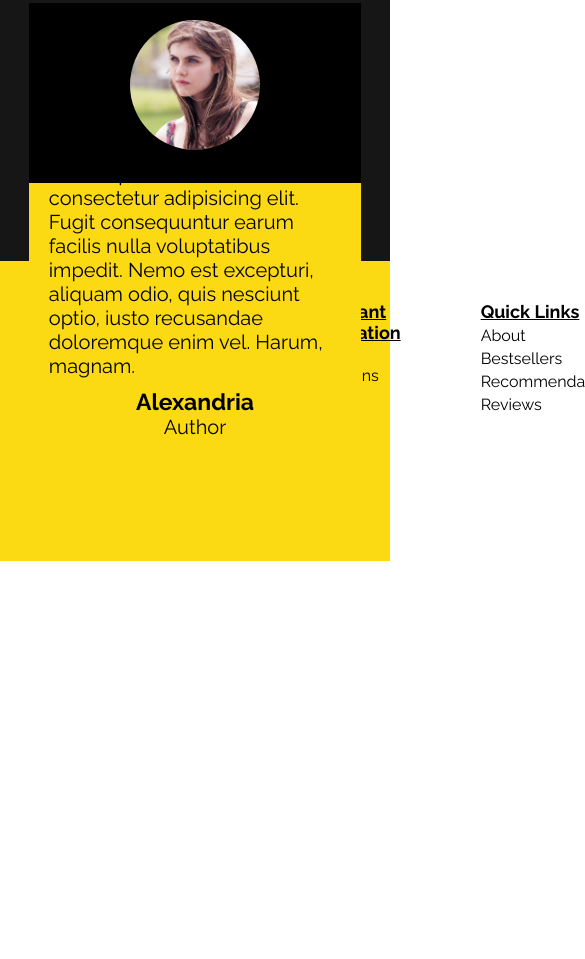
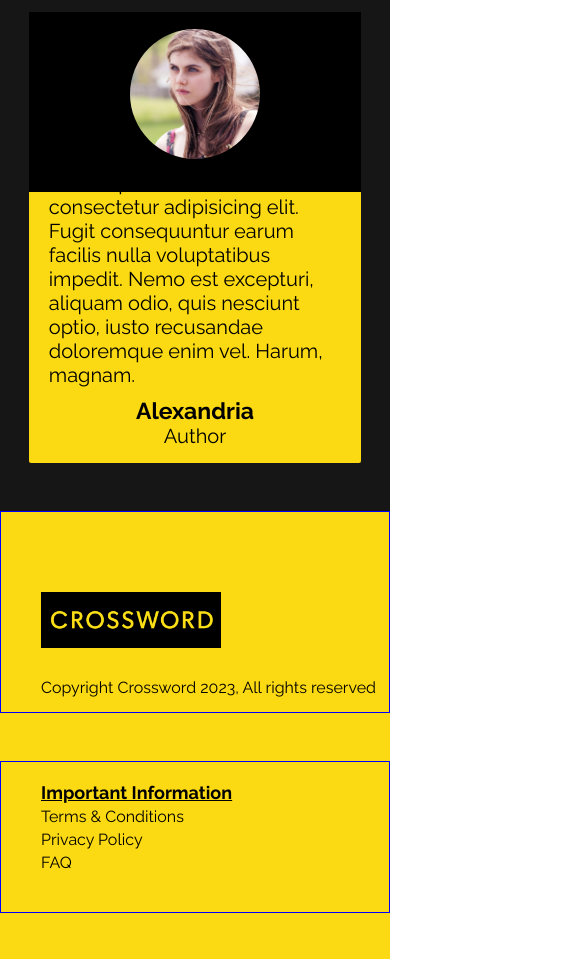
Before and after one commit to tharun-selvam/spats-task, a plain HTML site: page index.html in a window 390 px wide. Shown: the part 8909-9868 px from the top of the page, 585 px wide, since content can reach past the window. Drawn offline with Linux system fonts and the light colour scheme.

Commit message:
made footer responsive for mobile vview

```diff
--- a/css files/footer.css
+++ b/css files/footer.css
@@ -8,7 +8,7 @@
 
 .footer-logo img{
    width: 180px;
-   margin-top: 40px;
+   margin-top: 80px;
 }
 
 .footer-logo{
@@ -27,7 +27,6 @@
 
 .important-info{
    height: 300px;
-
    font-family: Raleway;
    padding-left: 80px;
 }
@@ -50,16 +49,14 @@
    font-weight: 700;
    font-size: 18px;
    text-decoration: underline;
-   margin-top: 40px;
+   margin-top: 80px;
 }
 
 .icons{
-
    height: 300px;
    display: flex;
    flex-direction: column;
-   padding-top: 40px;
-   padding: 40px 20px;
+   padding: 80px 20px;
    align-items: center;
 }
 
@@ -68,3 +65,60 @@
    font-size: 20px;
 
 }
+
+@media only screen and (max-width: 700px){
+   .footer{
+      height: 1150px;
+      background-color: rgb(251, 217, 19);
+      display: flex;
+      flex-direction: column;
+   }
+
+   .footer-logo img{
+      width: 180px;
+      margin-top: 80px;
+   }
+
+   .footer-logo{
+      display: flex;
+      flex-direction: column;
+      justify-content: flex-start;
+
+      height: 200px;
+      padding-left: 40px;
+      border: 1px blue solid;
+
+   }
+
+   .icons{
+      height: 100px;
+      display: flex;
+      flex-direction: row;
+      justify-content: center;
+      align-items: center;
+      border: 1px blue solid;
+      padding: 0;
+
+   }
+
+   .icons i{
+      margin: 0 10px;
+   }
+
+   .important-info {
+      margin: 0;
+      padding: 0;
+      margin-top: 4px;
+      transition: color 0.15s ,text-shadow 0.15s;
+      border: 1px blue solid;
+      padding-left: 40px;
+      height: 150px;
+   }
+
+   .important-info .header{
+      font-weight: 700;
+      font-size: 18px;
+      text-decoration: underline;
+      margin-top: 20px;
+   }
+}
--- a/css files/reviews.css
+++ b/css files/reviews.css
@@ -88,3 +88,9 @@
     font-weight: bold;
     margin-top: 10px;
  }
+
+ @media only screen and (max-width: 700px){
+    .reviews-section{
+        height: 1800px;
+    }
+}
```
